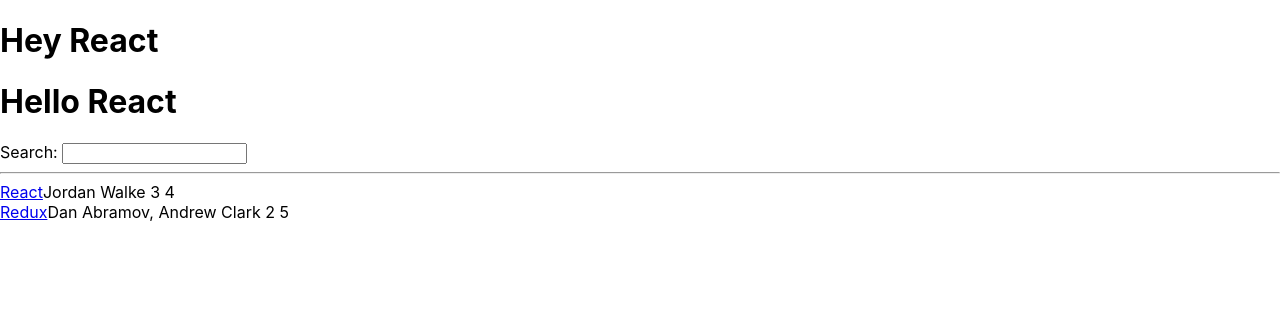
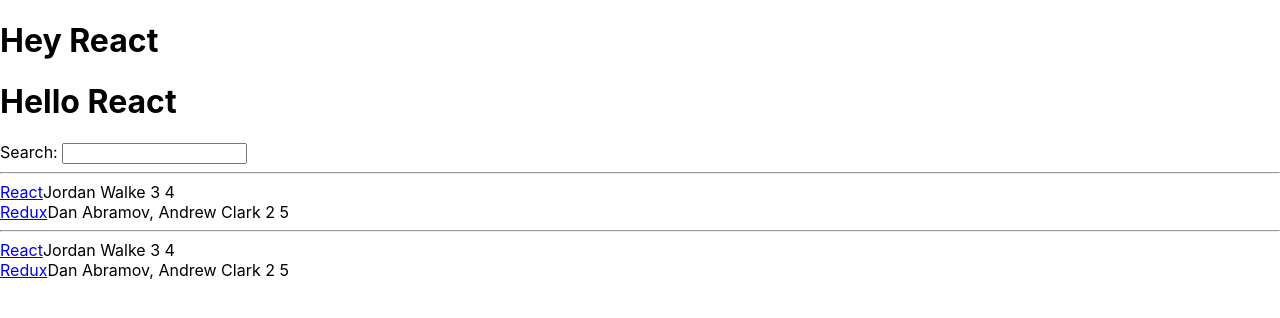
Before and after one commit to first-stringer/wevegotissues, a React (Create React App) app: page / in a window 1280 px wide. Shown: the top 318 px of the page. Built offline with nearby package versions, Linux system fonts and the light colour scheme.

Commit message:
add list component instance

```diff
--- a/src/App.js
+++ b/src/App.js
@@ -57,7 +57,9 @@
       <input id="search" type="text" />
 
       <hr />
-        <List />
+      <List />
+      <hr />
+      <List />
 
     </div>
   );
```
